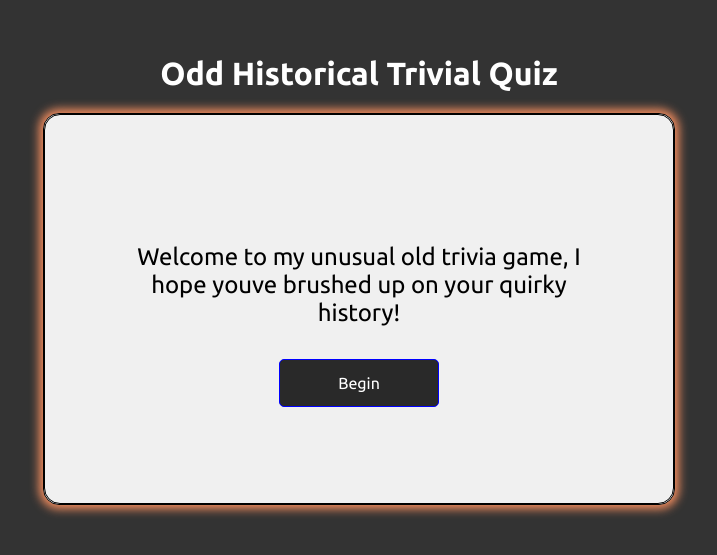
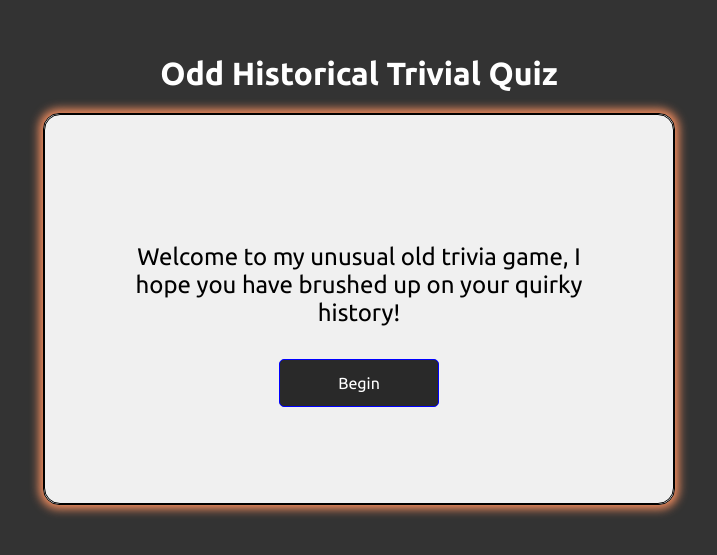
Before and after one commit to Jay-Remm/Quiz-Game-App, a plain HTML site: page index.html in a window 1280 px wide. Shown: the part 131-686 px from the top of the page, without its empty margins (281-998 px from the left). Drawn offline with nearby package versions, Linux system fonts and the light colour scheme.

Commit message:
Fixing typo

```diff
--- a/index.html
+++ b/index.html
@@ -12,7 +12,7 @@
     <div class="quiz-container">
 
         <div class="begin-modal">
-            <p>Welcome to my unusual old trivia game, I hope youve brushed up on your quirky history!</p>
+            <p>Welcome to my unusual old trivia game, I hope you have brushed up on your quirky history!</p>
             <button class="beginBtn">Begin</button>
         </div>
 
```
